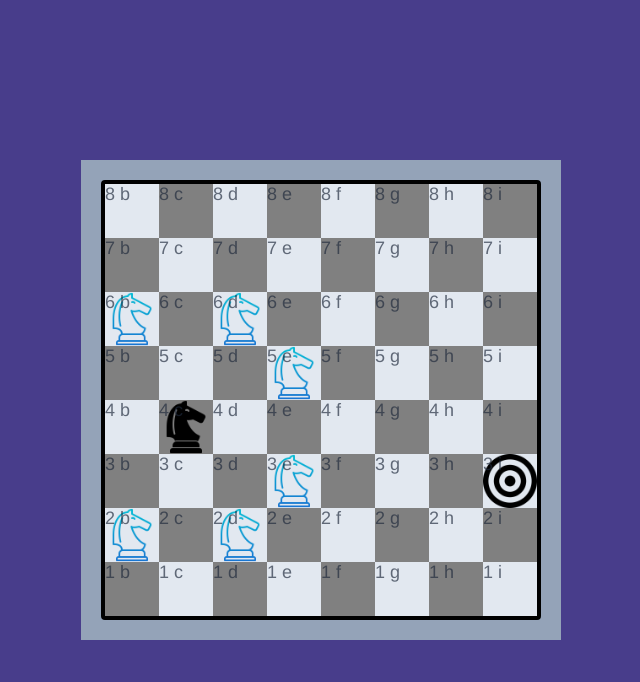
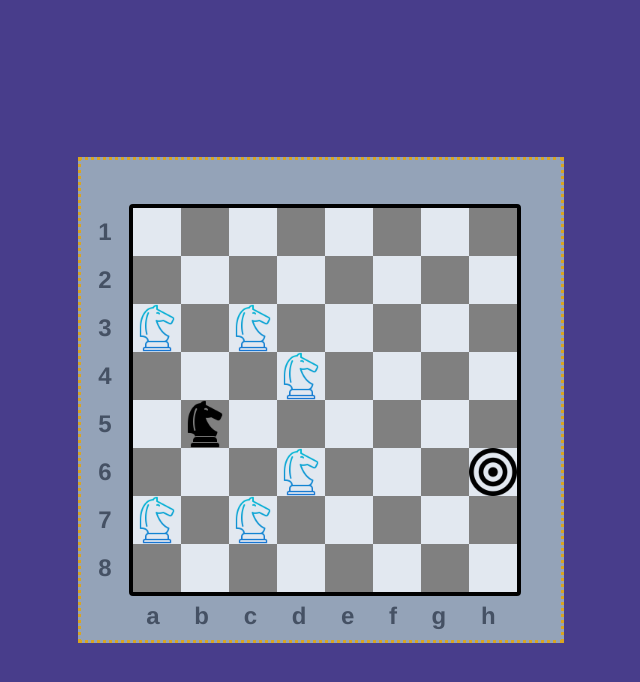
Before and after one commit to Raikho/knights-travails, a website built with webpack: page src/template.html in a window 1280 px wide. Shown: the whole page, without its empty margins (319-959 px from the left). Built offline with nearby package versions, Linux system fonts and the light colour scheme.

Commit message:
add row and column labels

```diff
--- a/src/index.js
+++ b/src/index.js
@@ -12,7 +12,7 @@ for (let i = 8; i >= 1; i--) {
         if((i % 2) === (j % 2))
             node.classList.add('dark');
 
-        node.textContent = `${i} ${getLetter(j)}`; // DEBUG
+        // node.textContent = `${i} ${getLetter(j)}`; // DEBUG
         boardNode.appendChild(node);
     }
 }
--- a/src/style.css
+++ b/src/style.css
@@ -30,11 +30,45 @@ body {
     align-items: center;;
 }
 
+#board-container {
+    border: 3px dotted goldenrod;
+    display: grid;
+    grid-template-columns: 1fr 8fr 1fr;
+    grid-template-rows: 1fr 8fr 1fr;
+    grid-template-areas:
+    ". . ."
+    "col board . "
+    ". row .";
+}
+
+.label-container {
+    height: 100%;
+    width: 100%;
+    color: var(--fg);
+    font-size: 24px;
+    font-weight: bold;
+
+    display: flex;
+    justify-content: space-around;
+    align-items: center;
+}
+#column-labels {
+    grid-area: col;
+    flex-direction: column;
+}
+#row-labels {
+    grid-area: row;
+    flex-direction: row;
+}
+
+
 #board {
-    height: 90%;
-    width: 90%;
+    grid-area: board;
+
+    height: 100%;
+    width: 100%;
+
     background-color: var(--board-bg);
-
     border: 4px solid black;
     border-radius: 4px;
 
--- a/src/template.html
+++ b/src/template.html
@@ -10,6 +10,14 @@
     <div id="board-container">
         <div id="board">
         </div>
+        <div class="label-container" id="column-labels">
+            <div>1</div><div>2</div><div>3</div><div>4</div>
+            <div>5</div><div>6</div><div>7</div><div>8</div>
+        </div>
+        <div class="label-container" id="row-labels">
+            <div>a</div><div>b</div><div>c</div><div>d</div>
+            <div>e</div><div>f</div><div>g</div><div>h</div>
+        </div>
     </div>
 </body>
 </html>
```
Also changed, not shown: dist/bundle.js, dist/index.html.
